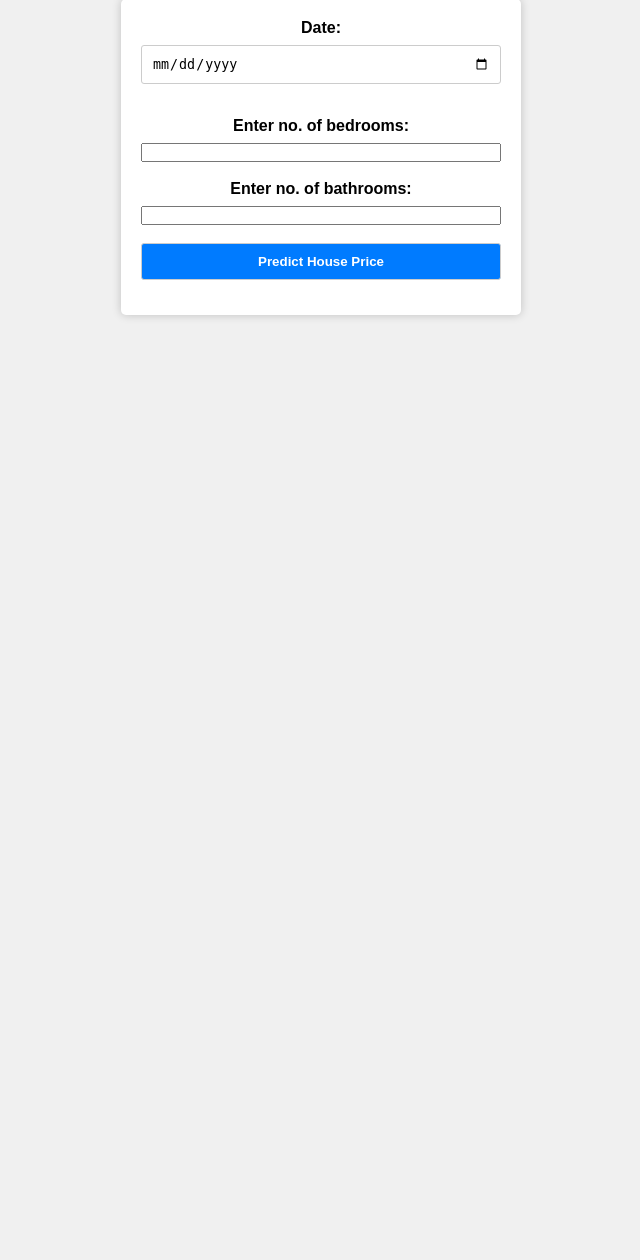
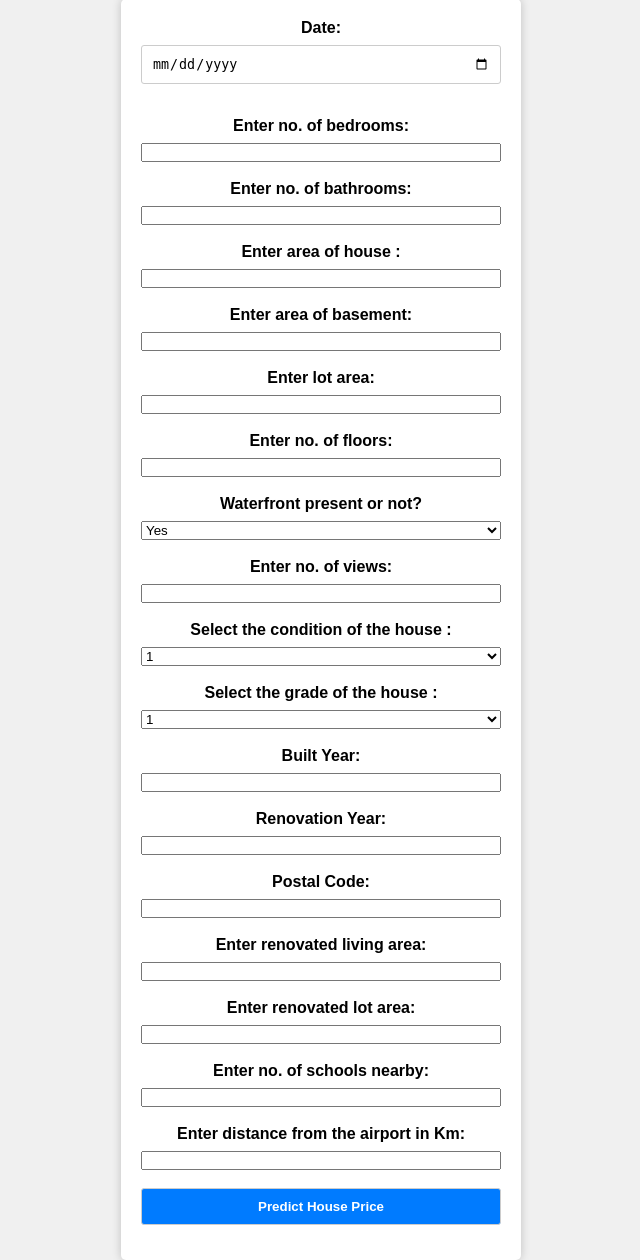
Before and after one commit to melroydco/project2, a Flask app: page / in a window 1280 px wide. Shown: the part 89-1349 px from the top of the page, without its empty margins (319-959 px from the left). Before the commit the page ends 407 px from the top, so only its background shows below. Run offline with Flask 3, Linux system fonts and the light colour scheme; parts of the project's set-up code (start-up, migrations or seed data) failed here and were passed over.

Commit message:
flask application ready some issue with model prediction value

```diff
--- a/app.py
+++ b/app.py
@@ -1,16 +1,68 @@
 from flask import Flask , render_template, request
+from datetime import datetime, timedelta
+import pickle
 
 app = Flask(__name__)
 
+with open("./model/hpc.pkl",'rb') as file:
+    model = pickle.load(file)
+
 @app.route('/')
 def index():
-    return render_template('index.html',predictionVlaue="")
+    return render_template('index.html',predictionVal="")
 
 
 @app.route('/predict',methods=['POST'])
 def predict():
-    prediction =request.form['bedroom']
-    return render_template('index.html',predictionValue=prediction)
+
+    input_date_str = request.form['date']
+    input_date = datetime.strptime(input_date_str, '%Y-%m-%d')
+    base_date = datetime(1904, 9, 1)
+    numerical_date_value = (input_date - base_date).days
+
+    date=numerical_date_value
+
+    bedroom =request.form['bedroom']
+
+    bathroom=request.form['bathroom']
+
+    livingArea=request.form['livingArea']
+
+    basement=request.form['basement']
+
+    lot=request.form['lotArea']
+
+    floor=request.form['floor']
+
+    waterFront=request.form['waterFront']
+
+    views=request.form['views']
+
+    condtion=request.form['condition']
+
+    grade=request.form['grade']
+
+    builtYear=request.form['builtYear']
+
+    renovYear=request.form['renovYear']
+
+    postal=request.form['postalCode']
+
+    renlivarea=request.form['renLivingArea']
+
+    renlotArea=request.form['renLotArea']
+
+    school=request.form['schools']
+
+    airpot=request.form['airport']
+
+    total_area= livingArea+basement
+
+    # prediction=model.predict([[date,bedroom,bathroom,total_area,lot,floor,waterFront,views,condtion,grade,livingArea,basement,builtYear,renovYear,postal,renlivarea,renlotArea,school,airpot]])
+    prediction=model.predict([[43467,5,1,1000,5000,2,1,1,4,7,500,500,2010,2023,574237,500,1500,5,10]])
+    predictionVal = "The price of house is $ " + str(prediction[0])
+
+    return render_template('index.html',predictionValue=predictionVal)
 
 if __name__ == '__main__':
     app.run(debug=True)
--- a/p.py
+++ b/p.py
@@ -3,4 +3,4 @@ print(sys.executable)
 import pickle
 with open("./model/hpc.pkl",'rb') as file:
     model = pickle.load(file)
-print(model.predict([[43465,5,1,1000,5000,2,1,1,4,7,3000,2000,2010,2023,574237,500,1500,5,10]]))
+print(model.predict([[43467,5,1,1000,5000,2,1,1,4,7,500,500,2010,2023,574237,500,1500,5,10]]))
--- /dev/null
+++ b/static/index.js
@@ -0,0 +1,5 @@
+const yearPicker = new Datepicker('.year-picker', {
+    autohide: true,
+    minView: 'years', // Display only years
+    format: 'yyyy',   // Year format
+  });
--- a/templates/index.html
+++ b/templates/index.html
@@ -5,7 +5,7 @@
     <meta name="viewport" content="width=device-width, initial-scale=1.0">
     <link rel="stylesheet" href="../static/css/styles.css">
     <title>Document</title>
-    <!-- <style>
+      <!-- <style>
 
         #root{
             display: flex;
@@ -27,12 +27,80 @@
     <div id="formData">
         <form action="/predict" method="post">
             <label for="date">Date:</label>
-            <input type="date" name="date" id="date"><br>
+            <input type="date" name="date" id="date" required>
+            <br>
             <label for="bedroom">Enter no. of bedrooms:</label>
-            <input type="number" name="bedroom" id="bedroom">
+            <input type="number" name="bedroom" id="bedroom" required>
             <br>
             <label for="bathroom">Enter no. of bathrooms:</label>
-            <input type="number" name="bathroom" id="bathroom">
+            <input type="number" name="bathroom" id="bathroom" required>
+            <br>
+            <label for="livingArea">Enter area of house :</label>
+            <input type="number" name="livingArea" id="livingArea" required>
+            <br>
+            <label for="basement">Enter area of basement:</label>
+            <input type="number" name="basement" id="basement" required>
+            <br>
+            <label for="lotArea">Enter lot area:</label>
+            <input type="number" name="lotArea" id="lotArea" required>
+            <br>
+            <label for="floor">Enter no. of floors:</label>
+            <input type="number" name="floor" id="floor" required>
+            <br>
+            <!-- <label >Waterfront present or not?</label> -->
+            <label for="waterFront">Waterfront present or not?</label>
+            <!-- <input type="radio" name="bathroom" id="bathroom"> Yes -->
+            <select name="waterFront" id="waterFront">
+                <option value="1">Yes</option>
+                <option value="0">No</option>
+            </select>
+            <br>
+            <label for="views">Enter no. of views:</label>
+            <input type="number" name="views" id="views">
+            <br>
+            <label for="condition">Select the condition of the house :</label>
+            <select name="condition" id="condition">
+                <option value="1">1</option>
+                <option value="2">2</option>
+                <option value="3">3</option>
+                <option value="4">4</option>
+                <option value="5">5</option>
+            </select>
+            <br>
+            <label for="grade">Select the grade of the house :</label>
+            <select name="grade" id="grade">
+                <option value="1">1</option>
+                <option value="2">2</option>
+                <option value="3">3</option>
+                <option value="4">4</option>
+                <option value="5">5</option>
+                <option value="6">6</option>
+                <option value="7">7</option>
+                <option value="8">8</option>
+                <option value="9">9</option>
+                <option value="10">10</option>
+            </select>
+            <br>
+            <label for="builtYear">Built Year:</label>
+            <input type="number" id="builtYear" name="builtYear" pattern="\d{4}" required>
+            <br>
+            <label for="renovYear">Renovation Year:</label>
+            <input type="number" id="renovYear" name="renovYear" pattern="\d{4}" required>
+            <br>
+            <label for="postalCode">Postal Code:</label>
+            <input type="number" id="postalCode" name="postalCode" pattern="\d{6}" required>
+            <br>
+            <label for="renLivingArea">Enter renovated living area:</label>
+            <input type="number" name="renLivingArea" id="renLivingArea" required>
+            <br>
+            <label for="renLotArea">Enter renovated lot area:</label>
+            <input type="number" name="renLotArea" id="renLotArea" required>
+            <br>
+            <label for="schools">Enter no. of schools nearby:</label>
+            <input type="number" name="schools" id="schools" required>
+            <br>
+            <label for="airport">Enter distance from the airport in Km:</label>
+            <input type="number" name="airport" id="airport" required>
             <br>
             <input type="submit" value="Predict House Price" id="submit">
         </form>
```
Also changed, not shown: 1 other file.
